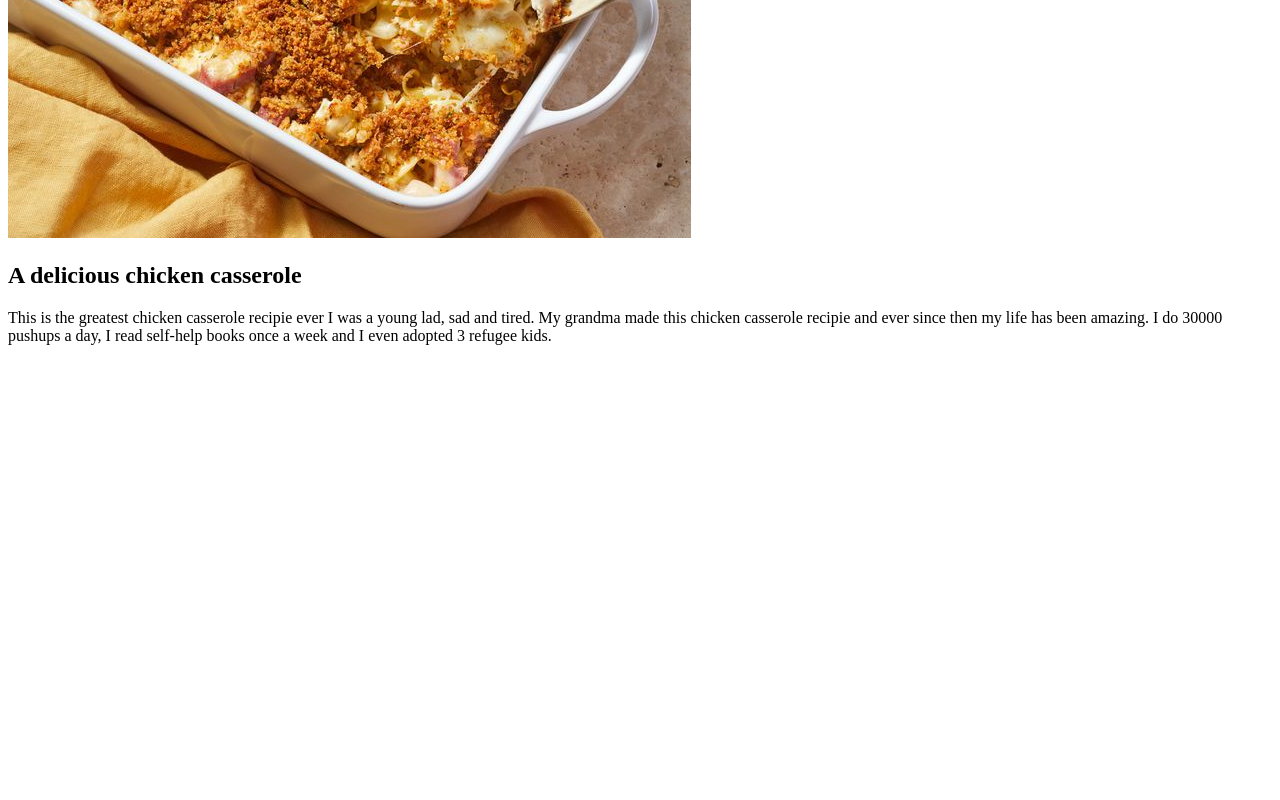
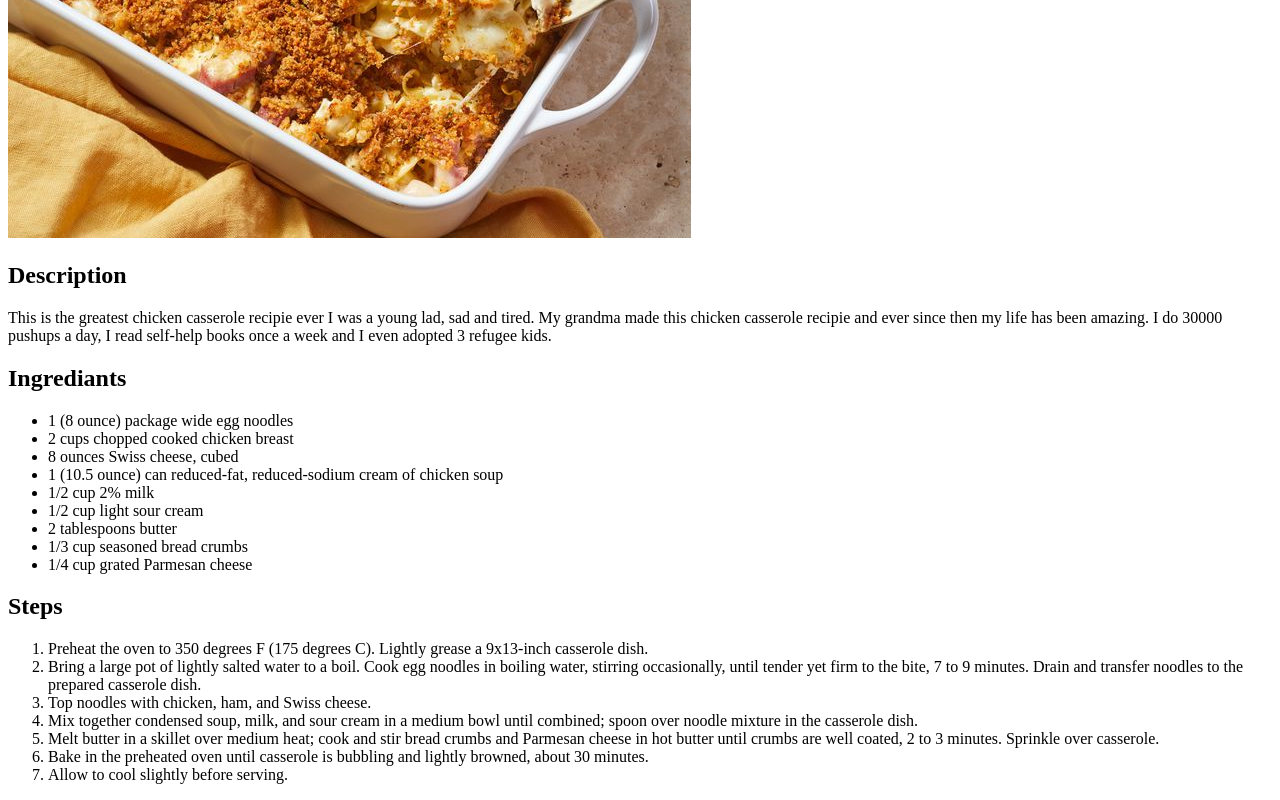
Before and after one commit to tazanaun/recipies, a plain HTML site: page recipes/chicken_casserole.html in a window 1280 px wide. Shown: the part 380-1180 px from the top of the page. Before the commit the page ends 800 px from the top, so only its background shows below. Drawn offline with Linux system fonts and the light colour scheme.

Commit message:
Added ingrediants plus steps Ingrediants for casserole recipie plus the steps on how to make them

```diff
--- a/recipes/chicken_casserole.html
+++ b/recipes/chicken_casserole.html
@@ -12,12 +12,55 @@
       src="../imgs/chicken_casserole.jpg"
       alt="A delicious chicken casserole"
     />
-    <h2>A delicious chicken casserole</h2>
+    <h2>Description</h2>
     <p>
       This is the greatest chicken casserole recipie ever I was a young lad, sad
       and tired. My grandma made this chicken casserole recipie and ever since
       then my life has been amazing. I do 30000 pushups a day, I read self-help
       books once a week and I even adopted 3 refugee kids.
     </p>
+    <h2>Ingrediants</h2>
+    <ul>
+      <li>1 (8 ounce) package wide egg noodles</li>
+      <li>2 cups chopped cooked chicken breast</li>
+      <li>8 ounces Swiss cheese, cubed</li>
+      <li>
+        1 (10.5 ounce) can reduced-fat, reduced-sodium cream of chicken soup
+      </li>
+      <li>1/2 cup 2% milk</li>
+      <li>1/2 cup light sour cream</li>
+      <li>2 tablespoons butter</li>
+      <li>1/3 cup seasoned bread crumbs</li>
+      <li>1/4 cup grated Parmesan cheese</li>
+    </ul>
+    <h2>Steps</h2>
+
+    <ol>
+      <li>
+        Preheat the oven to 350 degrees F (175 degrees C). Lightly grease a
+        9x13-inch casserole dish.
+      </li>
+      <li>
+        Bring a large pot of lightly salted water to a boil. Cook egg noodles in
+        boiling water, stirring occasionally, until tender yet firm to the bite,
+        7 to 9 minutes. Drain and transfer noodles to the prepared casserole
+        dish.
+      </li>
+      <li>Top noodles with chicken, ham, and Swiss cheese.</li>
+      <li>
+        Mix together condensed soup, milk, and sour cream in a medium bowl until
+        combined; spoon over noodle mixture in the casserole dish.
+      </li>
+      <li>
+        Melt butter in a skillet over medium heat; cook and stir bread crumbs
+        and Parmesan cheese in hot butter until crumbs are well coated, 2 to 3
+        minutes. Sprinkle over casserole.
+      </li>
+      <li>
+        Bake in the preheated oven until casserole is bubbling and lightly
+        browned, about 30 minutes.
+      </li>
+      <li>Allow to cool slightly before serving.</li>
+    </ol>
   </body>
 </html>
```
